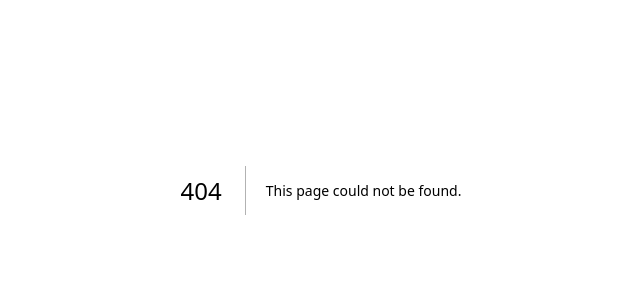
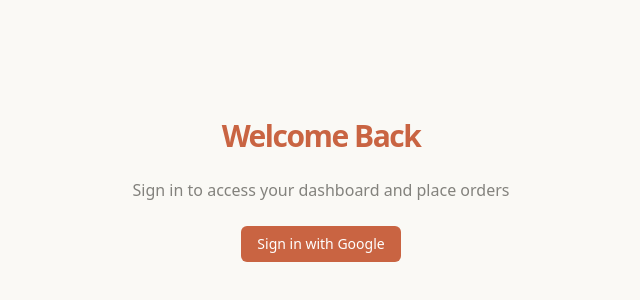
Before and after one commit to ni3rav/fe-assignment, a Next.js app: page /login in a window 1280 px wide. Before the commit this address had no page. Shown: the part 210-510 px from the top of the page, without its empty margins (319-959 px from the left). Built offline with nearby package versions, Linux system fonts and the light colour scheme; no server answers.

Commit message:
add: route protector with login page and dummy page for dashboard

```diff
--- /dev/null
+++ b/app/dashboard/page.tsx
@@ -0,0 +1,14 @@
+import { RouteProtector } from "@/components/route-protector";
+
+export default function DashboardPage() {
+  return (
+    <RouteProtector>
+      <div className="container mx-auto px-4 py-8">
+        <h1 className="text-3xl font-bold mb-6">Dashboard</h1>
+        <div className="bg-card rounded-lg p-6 shadow-sm">
+          <p className="text-muted-foreground">Welcome to your dashboard!</p>
+        </div>
+      </div>
+    </RouteProtector>
+  );
+}
--- /dev/null
+++ b/app/login/page.tsx
@@ -0,0 +1,23 @@
+import { AuthButton } from "@/components/auth-button";
+import { useSession } from "next-auth/react";
+import { redirect } from "next/navigation";
+
+export default function LoginPage() {
+  return (
+    <div className="min-h-screen flex items-center justify-center bg-background">
+      <div className="max-w-md w-full px-4 py-8">
+        <div className="text-center space-y-6">
+          <h1 className="text-3xl font-bold tracking-tighter text-primary">
+            Welcome Back
+          </h1>
+          <p className="text-muted-foreground">
+            Sign in to access your dashboard and place orders
+          </p>
+          <div className="flex justify-center">
+            <AuthButton />
+          </div>
+        </div>
+      </div>
+    </div>
+  );
+}
--- /dev/null
+++ b/components/route-protector.tsx
@@ -0,0 +1,26 @@
+"use client"
+import { useSession } from "next-auth/react";
+import { redirect } from "next/navigation";
+import { ReactNode } from "react";
+
+interface RouteProtectorProps {
+  children: ReactNode;
+}
+
+export function RouteProtector({ children }: RouteProtectorProps) {
+  const { data: session, status } = useSession();
+
+  if (status === "loading") {
+    return (
+      <div className="min-h-screen flex items-center justify-center">
+        <div className="animate-spin rounded-full h-8 w-8 border-b-2 border-primary"></div>
+      </div>
+    );
+  }
+
+  if (!session) {
+    redirect("/login");
+  }
+
+  return <>{children}</>;
+}
```
